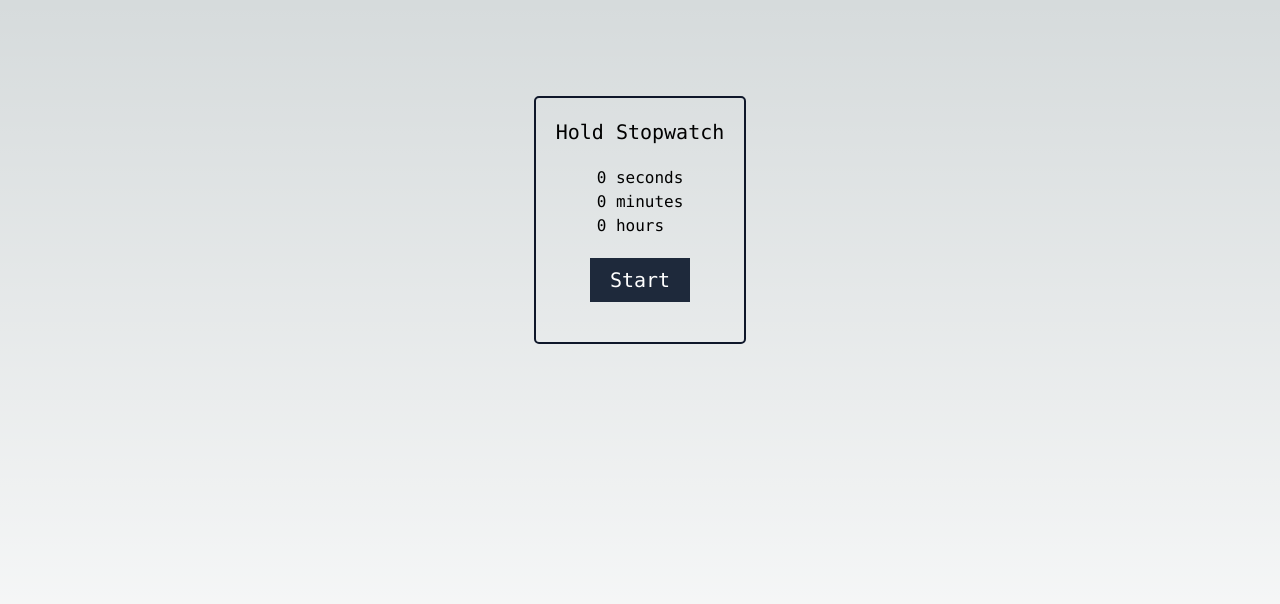
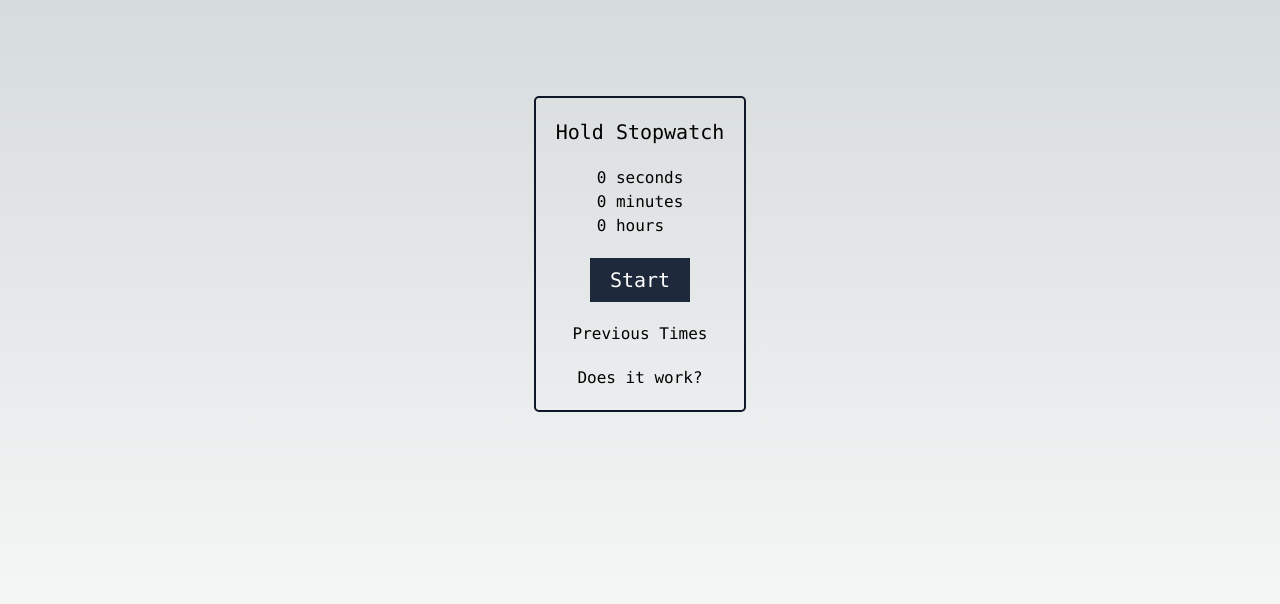
Before and after one commit to max1v/ReactStopWatch, a Next.js app: page / in a window 1280 px wide. Shown: the top 604 px of the page. Built offline with nearby package versions, Linux system fonts and the light colour scheme.

Commit message:
added title to previous times list

```diff
--- a/app/timer.tsx
+++ b/app/timer.tsx
@@ -89,12 +89,14 @@ export default function Stopwatch() {
         )}
       </div>
       <ul>
+        <h1>Previous Times</h1>
         {previousTimes.map((t) => {
           return (
             <li key={t.id}>{`${t.seconds}s ${t.minutes}m ${t.hours}h`}</li>
           );
         })}
       </ul>
+      <p>Does it work?</p>
     </div>
   );
 }
```
